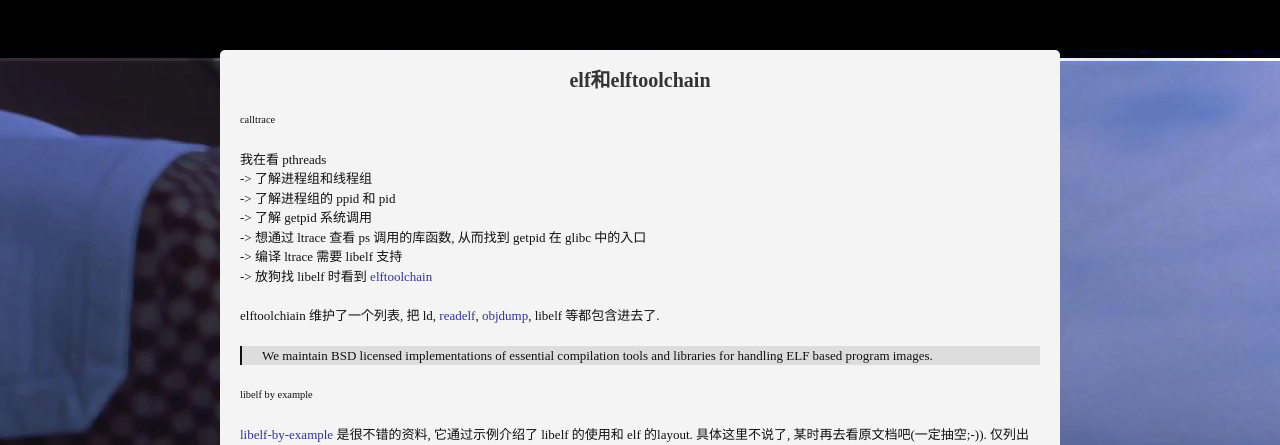
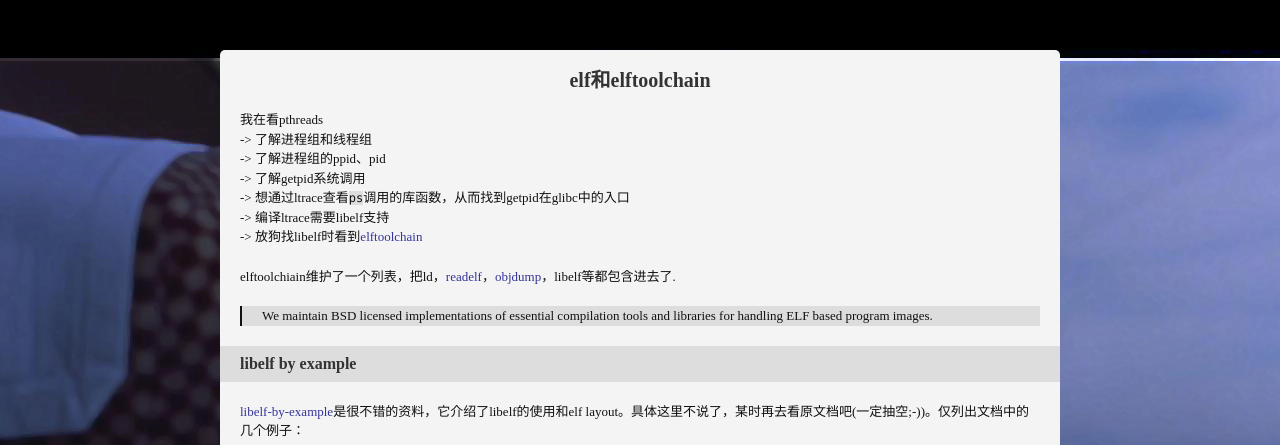
Before and after one commit to tfengmao/xanfeng, a Jekyll site: the page built from _posts/2012-05-17-elf-libelf.md, in a window 1280 px wide and 1400 px high. Shown: the top 445 px of the window. Built offline with Jekyll 4.4.1, drawn with Linux system fonts in a browser that asks for light colours; Markdown is read by kramdown in place of the engine named in the settings; comment, search, counter and statistics services are not loaded; some of the changed text lies outside the part shown.

```diff
--- a/_posts/2012-05-17-elf-libelf.md
+++ b/_posts/2012-05-17-elf-libelf.md
@@ -5,25 +5,21 @@ category: linux
 tags: elf libelf readelf objdump x86_64 amd64 ia-64
 ---
 
-#calltrace
+我在看pthreads
+-> 了解进程组和线程组
+-> 了解进程组的ppid、pid
+-> 了解getpid系统调用
+-> 想通过ltrace查看`ps`调用的库函数，从而找到getpid在glibc中的入口
+-> 编译ltrace需要libelf支持
+-> 放狗找libelf时看到[elftoolchain](http://sourceforge.net/apps/trac/elftoolchain/)
 
-我在看 pthreads
--> 了解进程组和线程组
--> 了解进程组的 ppid 和 pid
--> 了解 getpid 系统调用
--> 想通过 ltrace 查看 ps 调用的库函数, 从而找到 getpid 在 glibc 中的入口
--> 编译 ltrace 需要 libelf 支持
--> 放狗找 libelf 时看到 [elftoolchain](http://sourceforge.net/apps/trac/elftoolchain/)
-
-elftoolchiain 维护了一个列表, 把 ld, [readelf](http://en.wikipedia.org/wiki/GNU_Binutils), [objdump](http://en.wikipedia.org/wiki/Objdump), libelf 等都包含进去了.
+elftoolchiain维护了一个列表，把ld，[readelf](http://en.wikipedia.org/wiki/GNU_Binutils)，[objdump](http://en.wikipedia.org/wiki/Objdump)，libelf等都包含进去了.
 
 > We maintain BSD licensed implementations of essential compilation tools and libraries for handling ELF based program images.
 
-#libelf by example
+###libelf by example
 
-[libelf-by-example](http://mdsp.googlecode.com/files/libelf-by-example-20100112.pdf) 是很不错的资料, 它通过示例介绍了 libelf 的使用和 elf 的layout. 具体这里不说了, 某时再去看原文档吧(一定抽空;-)). 仅列出文档中的几个例子:
-
-**hello, libelf**
+[libelf-by-example](http://mdsp.googlecode.com/files/libelf-by-example-20100112.pdf)是很不错的资料，它介绍了libelf的使用和elf layout。具体这里不说了，某时再去看原文档吧(一定抽空;-))。仅列出文档中的几个例子：
 
 <script src="https://gist.github.com/2717224.js"> </script>
 
```
Also changed, not shown: other parts of _posts/2012-05-17-elf-libelf.md (+4 -8 lines), images/elf-format.png (added).
